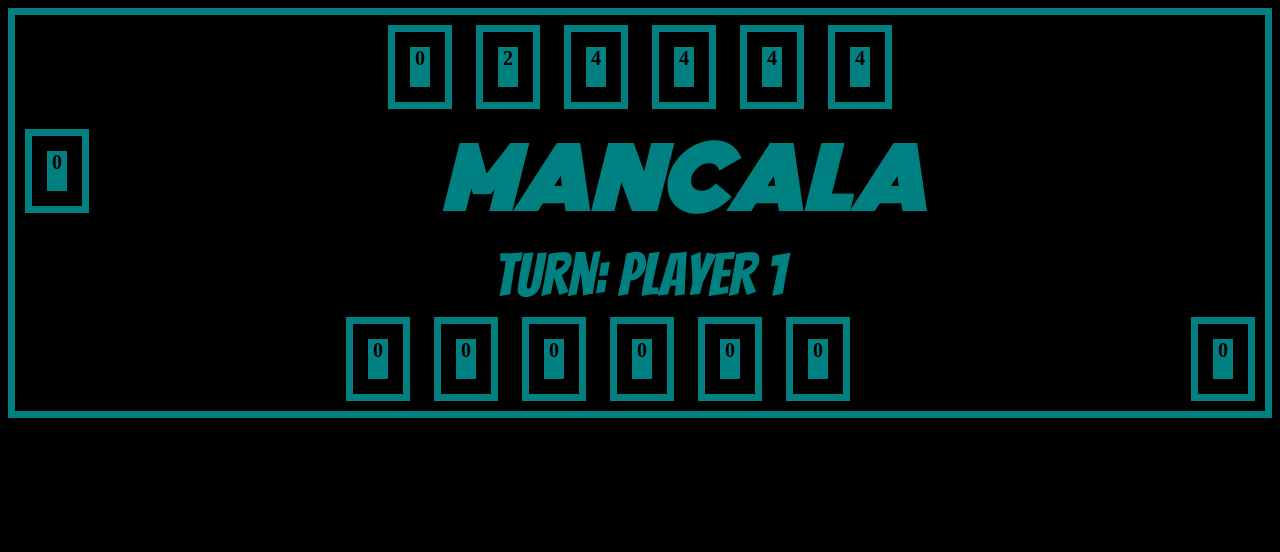
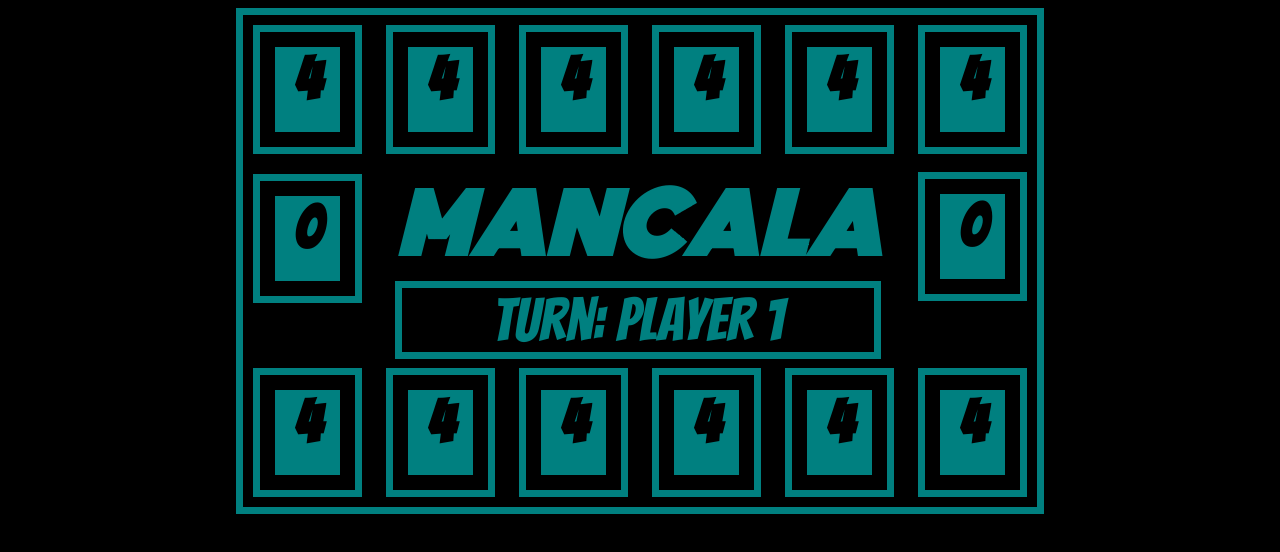
Before and after one commit to adrianxadamn/project1, a plain HTML site: page index.html in a window 1280 px wide. Drawn offline with nearby package versions, Linux system fonts and the light colour scheme.

Commit message:
fixes css positioning

```diff
--- a/css/styles.css
+++ b/css/styles.css
@@ -5,55 +5,73 @@ body {
 .wrapper {
   margin: 3px auto;
   border: 7px solid teal;
+  width: 794px;
+}
 
+.row2 {
+  height: 194px;
+}
+
+.text {
+  position: relative;
+  left: 23px;
 }
 
 .store1 {
   margin: 10px 10px;
   border: 7px solid teal;
   padding: 15px;
-  /*height: 85px;
-  width: 65px;*/
-  height:40px;
-  width: 20px;
+  height: 85px;
+  width: 65px;
+/*  height:40px;
+  width: 20px;*/
   background-color: teal;
   color: black;
   font-weight: bold;
-  font-size: 20px;
+  font-size: 60px;
   background-clip: content-box;
-  float: right;
+  text-align: center;
+  font-family: 'Bangers', cursive;
+  display: inline-block;
+  position: relative;
+  left: 665px;
+  bottom: 190px;
 }
 
 .store2 {
    margin: 10px 10px;
   border: 7px solid teal;
   padding: 15px;
-  /*height: 85px;
-  width: 65px;*/
-  height:40px;
-  width: 20px;
+  height: 85px;
+  width: 65px;
+ /* height:40px;
+  width: 20px;*/
   background-color: teal;
   color: black;
   font-weight: bold;
-  font-size: 20px;
+  font-size: 60px;
   background-clip: content-box;
   float: left;
+  text-align: center;
+  font-family: 'Bangers', cursive;
 }
 
 .cell {
   margin: 10px 10px;
   border: 7px solid teal;
   padding: 15px;
- /* height: 85px;
-  width: 65px;*/
-  height:40px;
-  width: 20px;
+  height: 85px;
+  width: 65px;
+/*  height:40px;
+  width: 20px;*/
   background-color: teal;
   color: black;
   display: inline-block;
   font-weight: bold;
-  font-size: 20px;
+  font-size: 60px;
   background-clip: content-box;
+  text-align: center;
+  font-family: 'Bangers', cursive;
 }
 
 .cell:hover {
@@ -67,6 +85,8 @@ span {
   font-size: 60px;
   text-align: center;
   font-family: 'Bangers', cursive;
+  border: 7px solid teal;
+  padding: 0px 90px;
 
 }
 
@@ -78,6 +98,11 @@ h1 {
   font-style: italic;
 }
 
-.row1, .row2, .row3 {
+/*.row1, .row2, .row3 {
   text-align: center;
+}*/
+
+/*.text {
+  text-align:center;
 }
+*/
--- a/js/mancala.js
+++ b/js/mancala.js
@@ -1,6 +1,7 @@
+
 console.log("linked!");
 
-board = [0, 0, 0, 0, 0, 0, 0, 4, 4, 4, 4, 2, 0, 0]
+board = [4, 4, 4, 4, 4, 4, 0, 4, 4, 4, 4, 4, 4, 0]
 var gameOver = false;
 var turn = "player1";
 var seedsInHand = 0;
@@ -39,6 +40,9 @@ var move = function(seedIndex) {
   console.log("seeds in hand =" + " " + seedsInHand);
   //phase 2 player adds 1 seed to each incoming pit from seedsInHand
   for (var i = seedsInHand; i > 0; i--) {
+
+setTimeout(function() {
+
     if (seedIndex === 13) {
       seedIndex = 0;
     } else {
@@ -71,11 +75,12 @@ var move = function(seedIndex) {
         console.log("added 1 seed to pit");
         console.log("seeds in hand =" + " " + (i - 1) );
         console.log(board);
-    }
+    } render(); }, 2000)
 
-  } seedsInHand = 0;
+  }
+  seedsInHand = 0;
+  console.log("this should be last")
   console.log("seed index is " + seedIndex)
-  render();
   // capture(seedIndex);
   moveAgain(seedIndex);
 
```
Also changed, not shown: index.html (+1 -1 lines).
